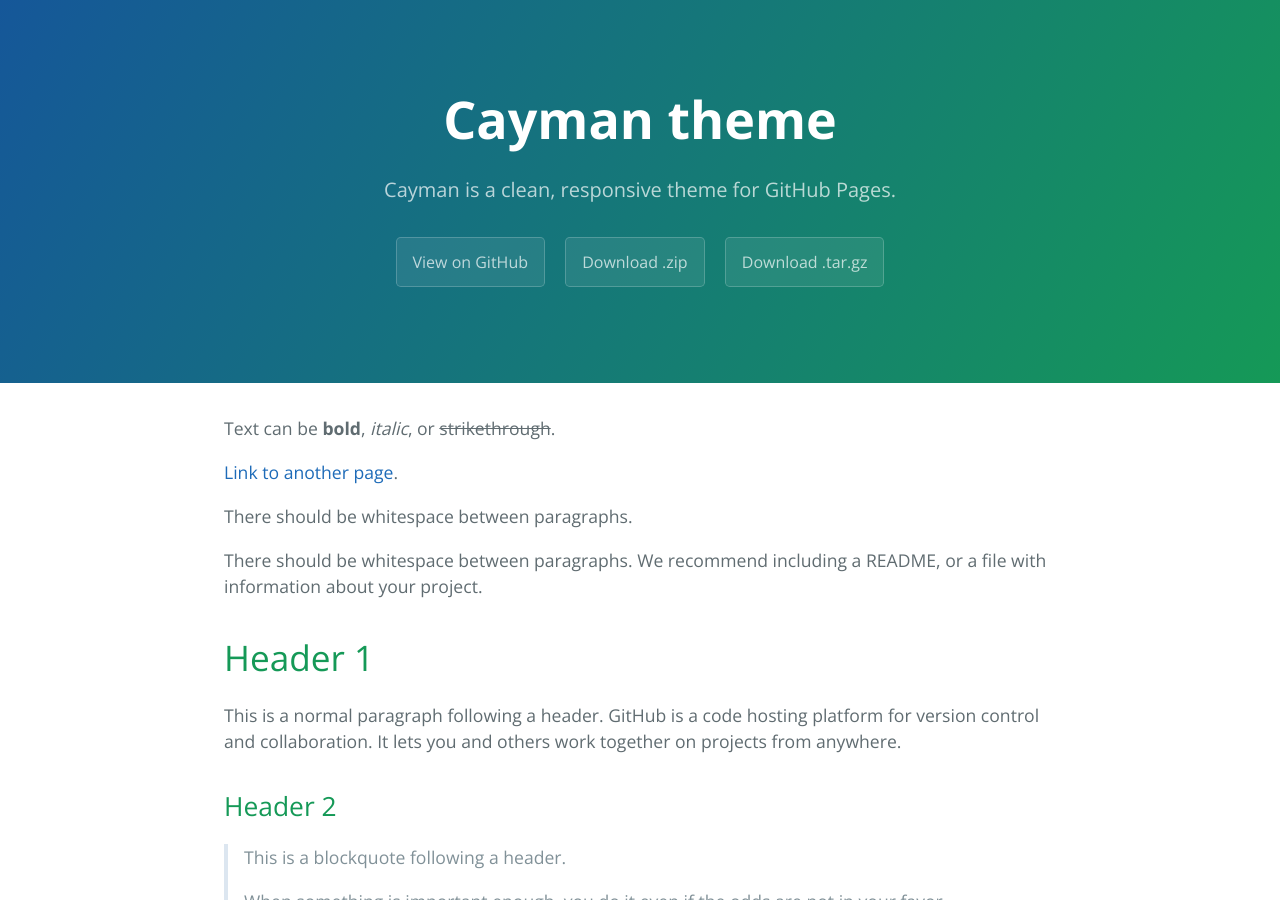
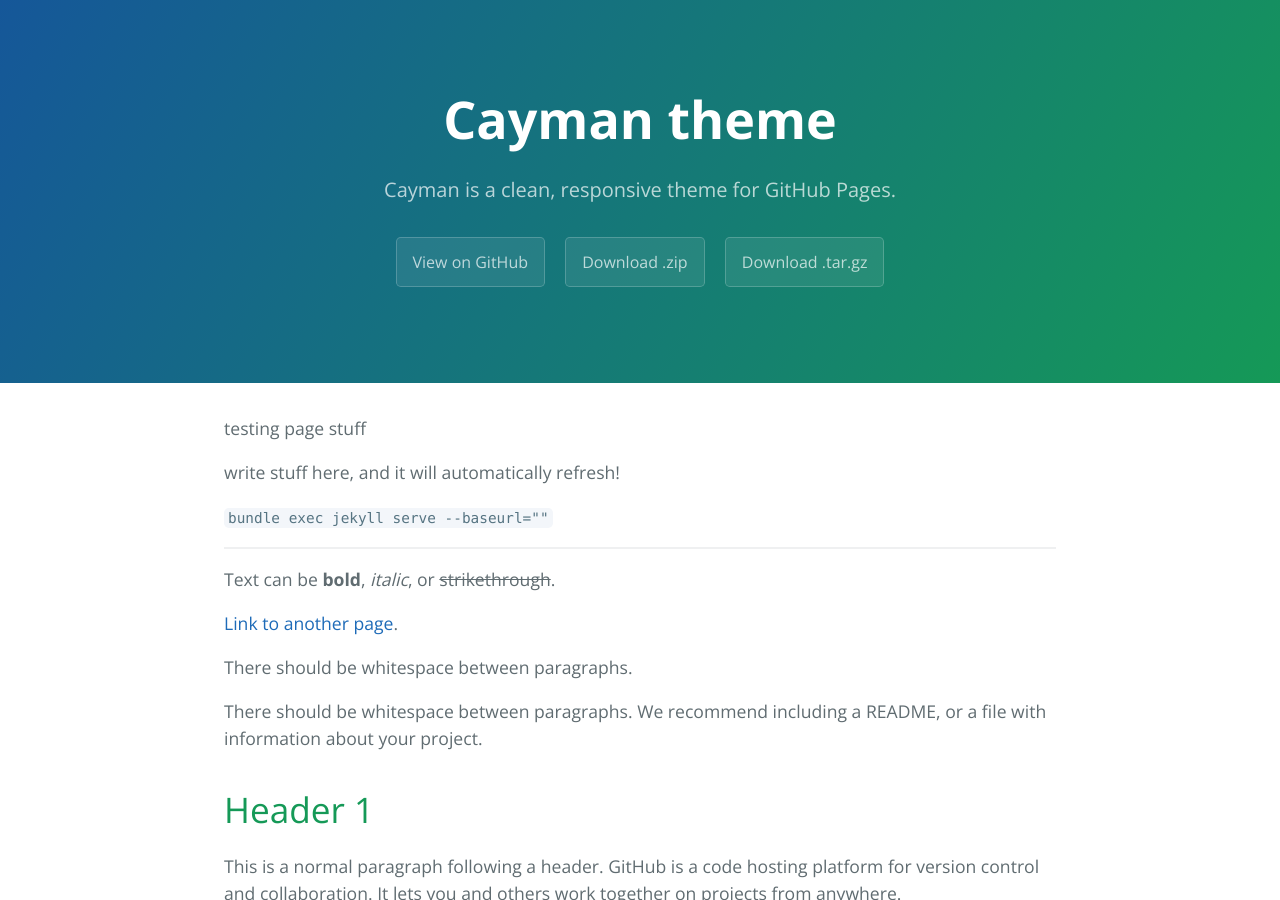
Before and after one commit to tycho-bear/voronoi-art-generator, a Jekyll site: the page built from index.md, in a window 1280 px wide and 900 px high. Built offline with Jekyll 4.4.1, drawn with Linux system fonts in a browser that asks for light colours.

Commit message:
Quick update to main page and readme

````diff
--- a/index.md
+++ b/index.md
@@ -2,122 +2,215 @@
 layout: default
 ---
 
+testing page stuff
+
+write stuff here, and it will automatically refresh!
+
+`bundle exec jekyll serve --baseurl=""`
+
+---
+
 Text can be **bold**, _italic_, or ~~strikethrough~~.
+
 
 [Link to another page](./another-page.html).
 
+
 There should be whitespace between paragraphs.
+
 
 There should be whitespace between paragraphs. We recommend including a README, or a file with information about your project.
 
+
 # Header 1
+
 
 This is a normal paragraph following a header. GitHub is a code hosting platform for version control and collaboration. It lets you and others work together on projects from anywhere.
 
+
 ## Header 2
 
+
 > This is a blockquote following a header.
+
 >
+
 > When something is important enough, you do it even if the odds are not in your favor.
+
 
 ### Header 3
 
+
 ```js
+
 // Javascript code with syntax highlighting.
+
 var fun = function lang(l) {
+
   dateformat.i18n = require('./lang/' + l)
+
   return true;
+
 }
+
 ```
 
+
 ```ruby
+
 # Ruby code with syntax highlighting
+
 GitHubPages::Dependencies.gems.each do |gem, version|
+
   s.add_dependency(gem, "= #{version}")
+
 end
+
 ```
+
 
 #### Header 4
 
+
 *   This is an unordered list following a header.
+
 *   This is an unordered list following a header.
+
 *   This is an unordered list following a header.
+
 
 ##### Header 5
 
+
 1.  This is an ordered list following a header.
+
 2.  This is an ordered list following a header.
+
 3.  This is an ordered list following a header.
+
 
 ###### Header 6
 
+
 | head1        | head two          | three |
+
 |:-------------|:------------------|:------|
+
 | ok           | good swedish fish | nice  |
+
 | out of stock | good and plenty   | nice  |
+
 | ok           | good `oreos`      | hmm   |
+
 | ok           | good `zoute` drop | yumm  |
+
 
 ### There's a horizontal rule below this.
 
+
 * * *
+
 
 ### Here is an unordered list:
 
+
 *   Item foo
+
 *   Item bar
+
 *   Item baz
+
 *   Item zip
+
 
 ### And an ordered list:
 
+
 1.  Item one
+
 1.  Item two
+
 1.  Item three
+
 1.  Item four
+
 
 ### And a nested list:
 
+
 - level 1 item
+
   - level 2 item
+
   - level 2 item
+
     - level 3 item
+
     - level 3 item
+
 - level 1 item
+
   - level 2 item
+
   - level 2 item
+
   - level 2 item
+
 - level 1 item
+
   - level 2 item
+
   - level 2 item
+
 - level 1 item
+
 
 ### Small image
 
+
 ![Octocat](https://github.githubassets.com/images/icons/emoji/octocat.png)
 
+
 ### Large image
+
 
 ![Branching](https://guides.github.com/activities/hello-world/branching.png)
 
 
+
 ### Definition lists can be used with HTML syntax.
 
+
 <dl>
+
 <dt>Name</dt>
+
 <dd>Godzilla</dd>
+
 <dt>Born</dt>
+
 <dd>1952</dd>
+
 <dt>Birthplace</dt>
+
 <dd>Japan</dd>
+
 <dt>Color</dt>
+
 <dd>Green</dd>
+
 </dl>
 
-```
-Long, single-line code blocks should not wrap. They should horizontally scroll if they are too long. This line should be long enough to demonstrate this.
+
 ```
 
+Long, single-line code blocks should not wrap. They should horizontally scroll if they are too long. This line should be long enough to demonstrate this.
+
 ```
+
+
+```
+
 The final element.
+
 ```
````
Also changed, not shown: README.md.
